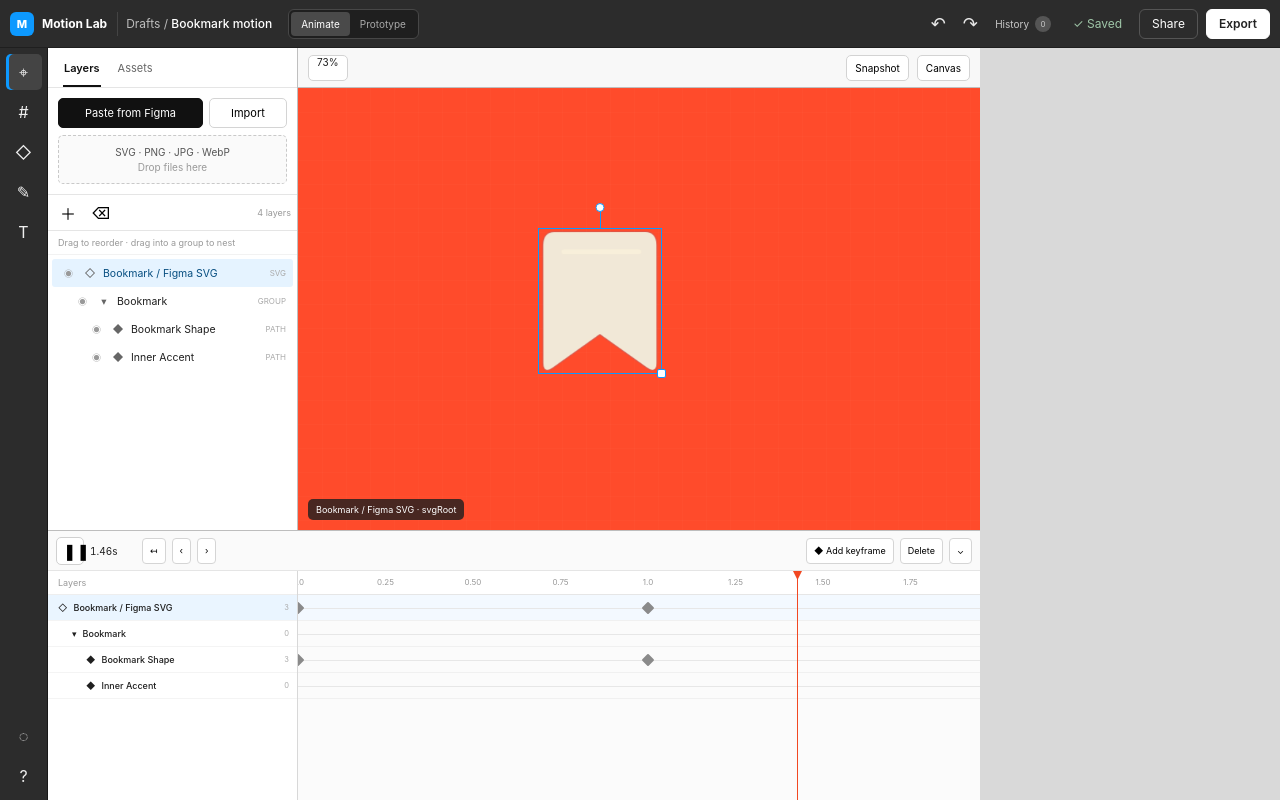
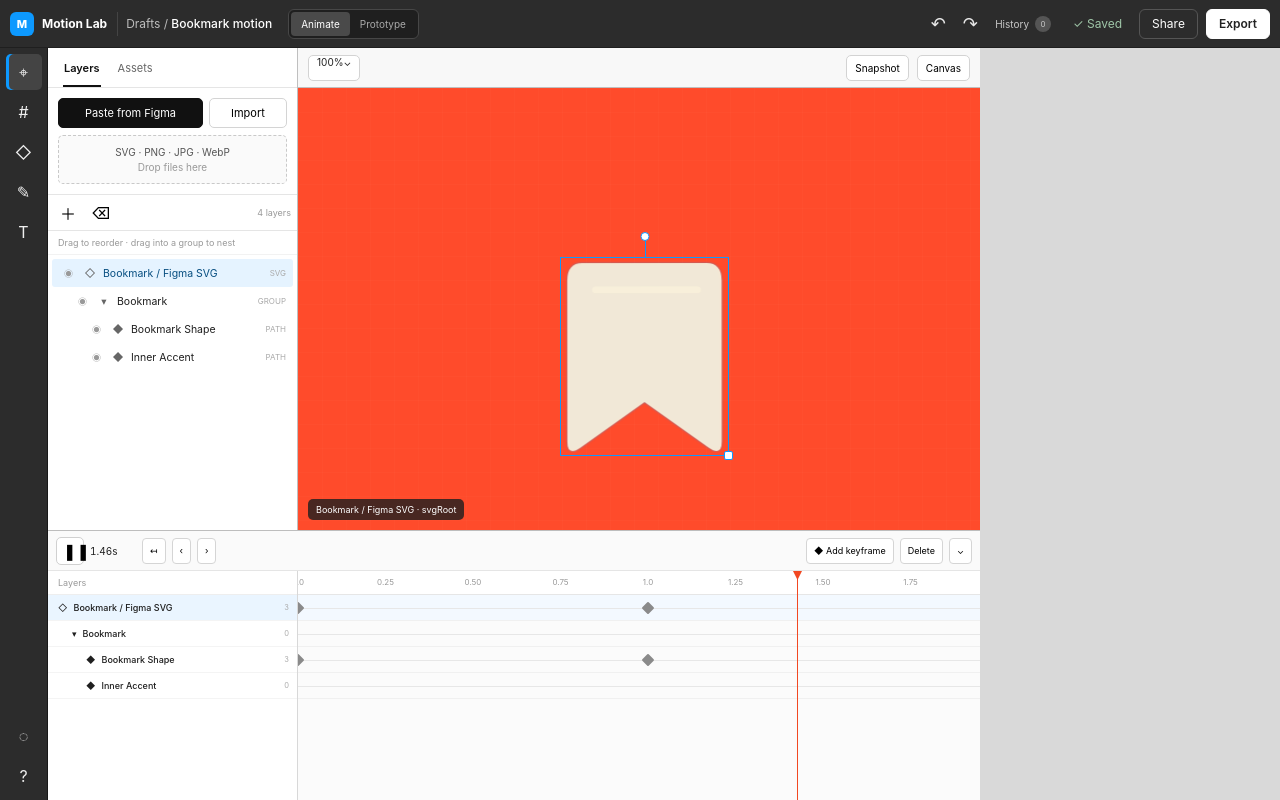
Before and after one commit to leenare7-creator/motion-lab, a React (Vite) app: page / in a window 1280 px wide. Built offline with nearby package versions, Linux system fonts and the light colour scheme.

Commit message:
fix(desktop): restore stable CanvasStage.jsx renderer

```diff
--- a/src/components/CanvasStage.jsx
+++ b/src/components/CanvasStage.jsx
@@ -1,39 +1,17 @@
-import React, { useCallback, useEffect, useMemo, useRef, useState } from 'react'
+import React, { useCallback, useEffect, useRef, useState } from 'react'
 import SvgScene from './SvgScene'
 
 const THEMES = { tomato:'#ff4b2b', ocean:'#237bda', violet:'#6f5df6', mono:'#292b2f', graphite:'#e5e5e5' }
 const DIR_KEYS = { ArrowUp:'up', ArrowDown:'down', ArrowLeft:'left', ArrowRight:'right' }
-const LOGICAL_W = 800
-const LOGICAL_H = 560
 
 export default function CanvasStage({ lab }) {
   const stageRef = useRef(null)
-  const planeRef = useRef(null)
   const refs = useRef(new Map())
   const [box, setBox] = useState(null)
   const [focusBox, setFocusBox] = useState(null)
-  const [planeScale, setPlaneScale] = useState(1)
   const interaction = useRef(null)
 
   const registerRef = (id, el) => { if (el) refs.current.set(id, el); else refs.current.delete(id) }
-
-  const screenLayer = useMemo(() => lab.layers.find(l => l.type === 'screenCrop') || null, [lab.layers])
-  const screen = screenLayer?.screenCrop || null
-  const focusedLayer = useMemo(() => lab.layers.find(l => l.id === lab.focusedId) || null, [lab.layers, lab.focusedId])
-
-  useEffect(() => {
-    const stage = stageRef.current
-    if (!stage) return
-    const update = () => {
-      const r = stage.getBoundingClientRect()
-      const pad = 32
-      setPlaneScale(Math.max(.2, Math.min((r.width-pad)/LOGICAL_W, (r.height-pad)/LOGICAL_H)))
-    }
-    update()
-    const ro = new ResizeObserver(update)
-    ro.observe(stage)
-    return () => ro.disconnect()
-  }, [])
 
   const measureBox = useCallback((id) => {
     const node=refs.current.get(id), stage=stageRef.current
@@ -46,49 +24,34 @@ export default function CanvasStage({ lab }) {
   useEffect(() => {
     const raf=requestAnimationFrame(()=>{
       setBox(lab.editorMode==='animate'?measureBox(lab.selectedId):null)
-      if(lab.editorMode==='prototype'&&lab.focusedId&&!focusedLayer?.crop){
+      if(lab.editorMode==='prototype'&&lab.focusedId){
         setFocusBox(measureBox(lab.focusedId))
-      } else setFocusBox(null)
+      }else setFocusBox(null)
     })
-    return()=>cancelAnimationFrame(raf)
-  },[lab.selectedId,lab.focusedId,lab.layers,lab.time,lab.editorMode,focusedLayer,measureBox])
+    const timer=setTimeout(()=>{
+      if(lab.editorMode==='prototype'&&lab.focusedId){
+        setFocusBox(measureBox(lab.focusedId))
+      }
+    },lab.focusSettings.duration+24)
+    return()=>{cancelAnimationFrame(raf);clearTimeout(timer)}
+  },[lab.selectedId,lab.focusedId,lab.layers,lab.time,lab.editorMode,lab.focusSettings.duration,lab.focusSettings.scale,measureBox])
 
   function begin(mode,e){
     if(!lab.selected||lab.editorMode!=='animate')return
     e.preventDefault();e.stopPropagation()
-    const r=box, plane=planeRef.current?.getBoundingClientRect(), current=lab.currentProps(lab.selected).transform
-    if(!plane||!r)return
+    const r=box,stage=stageRef.current.getBoundingClientRect(),current=lab.currentProps(lab.selected).transform
     lab.beginTransaction(mode==='move'?'Move layer':mode==='scale'?'Scale layer':'Rotate layer')
-    const stage=stageRef.current.getBoundingClientRect()
-    interaction.current={
-      mode,x:e.clientX,y:e.clientY,start:{...current},
-      centerX:stage.left+r.left+r.width/2,centerY:stage.top+r.top+r.height/2,plane
-    }
-    window.addEventListener('pointermove',move)
-    window.addEventListener('pointerup',end,{once:true})
+    interaction.current={mode,x:e.clientX,y:e.clientY,start:{...current},centerX:stage.left+r.left+r.width/2,centerY:stage.top+r.top+r.height/2,stage}
+    window.addEventListener('pointermove',move);window.addEventListener('pointerup',end,{once:true})
   }
-
   function move(e){
     const it=interaction.current;if(!it)return
-    const sx=LOGICAL_W/it.plane.width, sy=LOGICAL_H/it.plane.height
-    if(it.mode==='move'){
-      lab.updateTimed('transform','x',it.start.x+(e.clientX-it.x)*sx)
-      lab.updateTimed('transform','y',it.start.y+(e.clientY-it.y)*sy)
-    } else if(it.mode==='scale'){
-      const delta=((e.clientX-it.x)+(e.clientY-it.y))/240
-      lab.updateTimed('transform','scale',Math.max(.15,Math.min(4,it.start.scale+delta)))
-    } else {
-      const a0=Math.atan2(it.y-it.centerY,it.x-it.centerX)
-      const a1=Math.atan2(e.clientY-it.centerY,e.clientX-it.centerX)
-      lab.updateTimed('transform','rotation',it.start.rotation+(a1-a0)*180/Math.PI)
-    }
+    const sx=800/it.stage.width,sy=560/it.stage.height
+    if(it.mode==='move'){lab.updateTimed('transform','x',it.start.x+(e.clientX-it.x)*sx);lab.updateTimed('transform','y',it.start.y+(e.clientY-it.y)*sy)}
+    else if(it.mode==='scale'){const delta=((e.clientX-it.x)+(e.clientY-it.y))/240;lab.updateTimed('transform','scale',Math.max(.15,Math.min(4,it.start.scale+delta)))}
+    else{const a0=Math.atan2(it.y-it.centerY,it.x-it.centerX),a1=Math.atan2(e.clientY-it.centerY,e.clientX-it.centerX);lab.updateTimed('transform','rotation',it.start.rotation+(a1-a0)*180/Math.PI)}
   }
-
-  function end(){
-    interaction.current=null
-    window.removeEventListener('pointermove',move)
-    lab.commitTransaction()
-  }
+  function end(){interaction.current=null;window.removeEventListener('pointermove',move);lab.commitTransaction()}
 
   const navigateFocus=useCallback((dir)=>{
     const focusables=lab.focusableLayers
@@ -114,118 +77,38 @@ export default function CanvasStage({ lab }) {
       }
     }
     if(target){lab.setFocusedId(target.id);lab.setSelectedId(target.id)}
-  },[lab.focusableLayers,lab.focusedId])
+  },[lab.focusableLayers,lab.focusedId,lab.layers])
 
   useEffect(()=>{
     if(lab.editorMode!=='prototype')return
     const onKey=e=>{
-      const tag=e.target?.tagName?.toLowerCase()
-      if(['input','select','textarea'].includes(tag)||e.target?.isContentEditable)return
+      const tag=e.target?.tagName?.toLowerCase();if(['input','select','textarea'].includes(tag)||e.target?.isContentEditable)return
       if(DIR_KEYS[e.key]){e.preventDefault();navigateFocus(DIR_KEYS[e.key])}
       else if(e.key==='Enter'||e.key===' '){e.preventDefault();lab.activateFocus()}
     }
-    window.addEventListener('keydown',onKey)
-    return()=>window.removeEventListener('keydown',onKey)
+    window.addEventListener('keydown',onKey);return()=>window.removeEventListener('keydown',onKey)
   },[lab.editorMode,navigateFocus,lab.activateFocus])
 
-  const directFocusStyle = useMemo(() => {
-    const crop=focusedLayer?.crop
-    if(!crop||!screen)return null
-    const s=screen.displayScale
-    const scale=focusedLayer.prototype?.scale ?? lab.focusSettings.scale
-    return {
-      left:screen.displayX+crop.x*s,
-      top:screen.displayY+crop.y*s,
-      width:crop.width*s,
-      height:crop.height*s,
-      transform:`scale(${scale})`,
-      transitionDuration:`${lab.focusSettings.duration}ms`,
-      transitionTimingFunction:lab.focusSettings.easing,
-      '--source-w':`${screen.sourceWidth*s}px`,
-      '--source-h':`${screen.sourceHeight*s}px`,
-      '--source-x':`${-crop.sourceX*s}px`,
-      '--source-y':`${-crop.sourceY*s}px`,
-    }
-  },[focusedLayer,screen,lab.focusSettings.scale,lab.focusSettings.duration,lab.focusSettings.easing])
-
   const gap=lab.focusSettings.ringGap
-
   return <section className="canvas-area">
     <div className="canvas-toolbar">
-      <div className="zoom-pill">{Math.round(planeScale*100)}%</div>
-      <span className="canvas-hint">{lab.editorMode==='prototype'?'IPTV Focus Test · ↑ ↓ ← → / Enter':'Move tool · drag object to position · handles to scale/rotate'}</span>
+      <div className="zoom-pill">100%⌄</div>
+      <span className="canvas-hint">{lab.editorMode==='prototype'?'IPTV Focus Test · use ↑ ↓ ← → and Enter':'Move tool · drag object to position · handles to scale/rotate'}</span>
       <div className="toolbar-spacer"/>
-      {lab.sourceContext&&<span className="source-context-chip">UI Studio · {lab.sourceContext.title}</span>}
       {lab.editorMode==='prototype'&&<button className="focus-demo-btn" onClick={lab.addIptvDemo}>＋ IPTV demo</button>}
-      <button onClick={lab.addSnapshot}>Snapshot</button>
-      <button onClick={()=>lab.setTheme(lab.theme==='graphite'?'tomato':'graphite')}>Canvas</button>
+      <button onClick={lab.addSnapshot}>Snapshot</button><button onClick={()=>lab.setTheme(lab.theme==='graphite'?'tomato':'graphite')}>Canvas</button>
     </div>
-
     <div className={'canvas-viewport '+(lab.editorMode==='prototype'?'prototype-canvas':'')} ref={stageRef} style={{background:THEMES[lab.theme]||THEMES.tomato}} onPointerDown={()=>lab.editorMode==='animate'&&lab.setSelectedId(null)}>
       <div className="checker"/>
-
-      <div
-        className="scene-plane"
-        ref={planeRef}
-        style={{transform:`translate(-50%,-50%) scale(${planeScale})`}}
-      >
-        {screen&&<div
-          className="source-screen"
-          style={{left:screen.displayX,top:screen.displayY,width:screen.displayWidth,height:screen.displayHeight}}
-        >
-          <img
-            src={screen.href}
-            alt=""
-            draggable="false"
-            style={{
-              width:screen.sourceWidth*screen.displayScale,
-              height:screen.sourceHeight*screen.displayScale,
-              transform:`translate(${-screen.x*screen.displayScale}px,${-screen.y*screen.displayScale}px)`
-            }}
-          />
-        </div>}
-
-        {directFocusStyle&&<div className="focus-visual" style={directFocusStyle}>
-          <img
-            src={screen.href}
-            alt=""
-            draggable="false"
-            style={{
-              width:'var(--source-w)',height:'var(--source-h)',
-              transform:'translate(var(--source-x),var(--source-y))'
-            }}
-          />
-          <div className="focus-ring-inset" style={{inset:-gap}}/>
-        </div>}
-
-        <svg className="scene-svg" viewBox="0 0 800 560" preserveAspectRatio="none">
-          <SvgScene lab={lab} registerRef={registerRef}/>
-        </svg>
-      </div>
-
-      {box&&lab.editorMode==='animate'&&<div className="selection-box" style={box}>
-        <div className="move-zone" onPointerDown={e=>begin('move',e)}/>
-        <div className="rotate-stem"/>
-        <div className="handle rotate" onPointerDown={e=>begin('rotate',e)}/>
-        <div className="handle scale" onPointerDown={e=>begin('scale',e)}/>
-      </div>}
-
-      {focusBox&&lab.editorMode==='prototype'&&<div className="focus-indicator" style={{
-        left:focusBox.left-gap,top:focusBox.top-gap,width:focusBox.width+gap*2,height:focusBox.height+gap*2,
-        transitionDuration:`${lab.focusSettings.duration}ms`,transitionTimingFunction:lab.focusSettings.easing
-      }}/>}
-
+      <svg className="scene-svg" viewBox="0 0 800 560" preserveAspectRatio="xMidYMid meet"><SvgScene lab={lab} registerRef={registerRef}/></svg>
+      {box&&lab.editorMode==='animate'&&<div className="selection-box" style={box}><div className="move-zone" onPointerDown={e=>begin('move',e)}/><div className="rotate-stem"/><div className="handle rotate" onPointerDown={e=>begin('rotate',e)}/><div className="handle scale" onPointerDown={e=>begin('scale',e)}/></div>}
+      {focusBox&&lab.editorMode==='prototype'&&<div className="focus-indicator" style={{left:focusBox.left-gap,top:focusBox.top-gap,width:focusBox.width+gap*2,height:focusBox.height+gap*2,transitionDuration:`${lab.focusSettings.duration}ms`,transitionTimingFunction:lab.focusSettings.easing}}/>}
       {lab.editorMode==='prototype'&&<div className="tv-remote" onPointerDown={e=>e.stopPropagation()}>
         <div/><button onClick={()=>navigateFocus('up')}>↑</button><div/>
         <button onClick={()=>navigateFocus('left')}>←</button><button className="remote-ok" onClick={lab.activateFocus}>OK</button><button onClick={()=>navigateFocus('right')}>→</button>
         <div/><button onClick={()=>navigateFocus('down')}>↓</button><div/>
       </div>}
-
-      <div className="canvas-status">
-        {lab.editorMode==='prototype'
-          ?(lab.focusedLayer?`Focus · ${lab.focusedLayer.name}`:'Prototype · choose a focusable layer')
-          :(lab.selected?`${lab.selected.name} · ${lab.selected.type}`:'Click an object to select')}
-      </div>
+      <div className="canvas-status">{lab.editorMode==='prototype'?(lab.focusedLayer?`Focus · ${lab.focusedLayer.name}`:'Prototype · choose a focusable layer'):(lab.selected?`${lab.selected.name} · ${lab.selected.type}`:'Click an object to select')}</div>
     </div>
   </section>
 }
```
